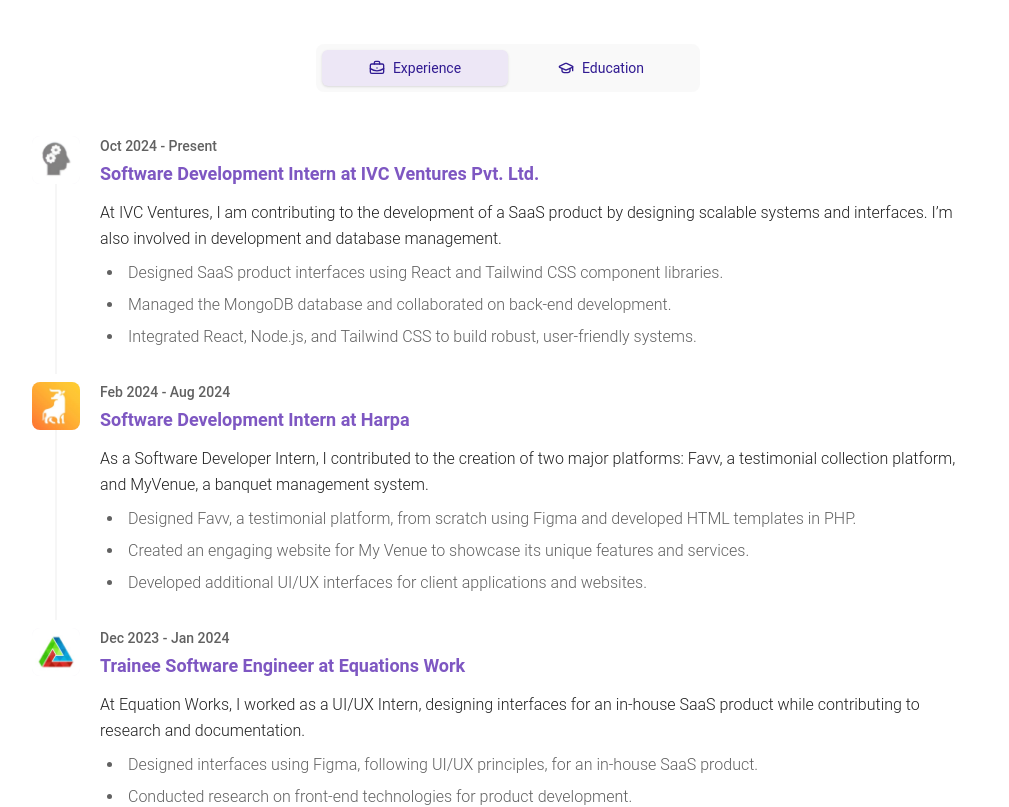
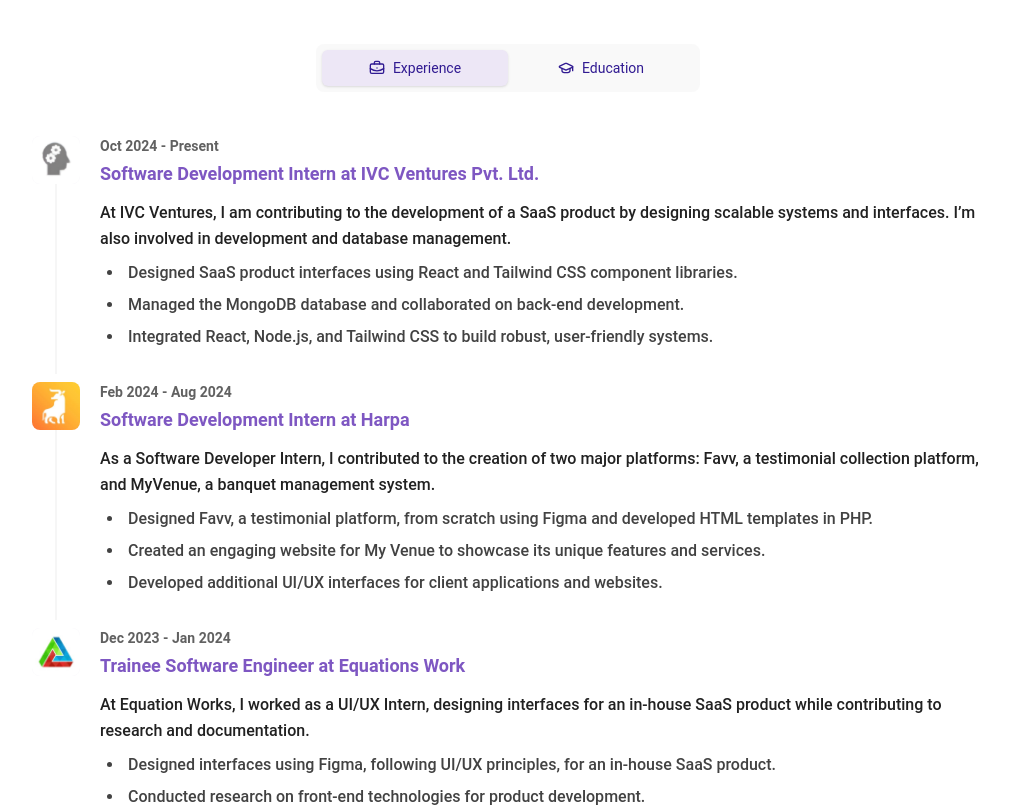
Before and after one commit to OmThakkar/portfolio, a React (Vite) app: page / in a window 1280 px wide. Shown: the part 3580-4387 px from the top of the page, without its empty margins (132-1141 px from the left). Built offline with nearby package versions, Linux system fonts and the light colour scheme.

Commit message:
Fix: Timeline Item

```diff
--- a/src/components/TimelineItem.jsx
+++ b/src/components/TimelineItem.jsx
@@ -10,15 +10,15 @@
         </div>
       </div>
       <div className="grow pb-8 group-last:pb-0">
-        <h6 className="text-sm font-medium dark:text-gray-200">{tenure}</h6>
+        <h6 className="text-sm font-semibold text-gray-700 dark:text-gray-200">{tenure}</h6>
 
         <h4 className="sub-heading mt-1">{title}</h4>
 
-        <p className="mt-3 max-w-screen-lg text-gray-900 dark:text-white">{description}</p>
+        <p className="mt-3 max-w-screen-lg text-gray-900 dark:text-white font-medium">{description}</p>
 
         <ul className="list-disc ms-4 md:ms-6 mt-2 space-y-1.5">
           {achievements.map((item, index) => (
-            <li key={index} className="ps-1 dark:text-gray-100">
+            <li key={index} className="ps-1 dark:text-gray-100 text-gray-800 font-medium">
               {item}
             </li>
           ))}
```
